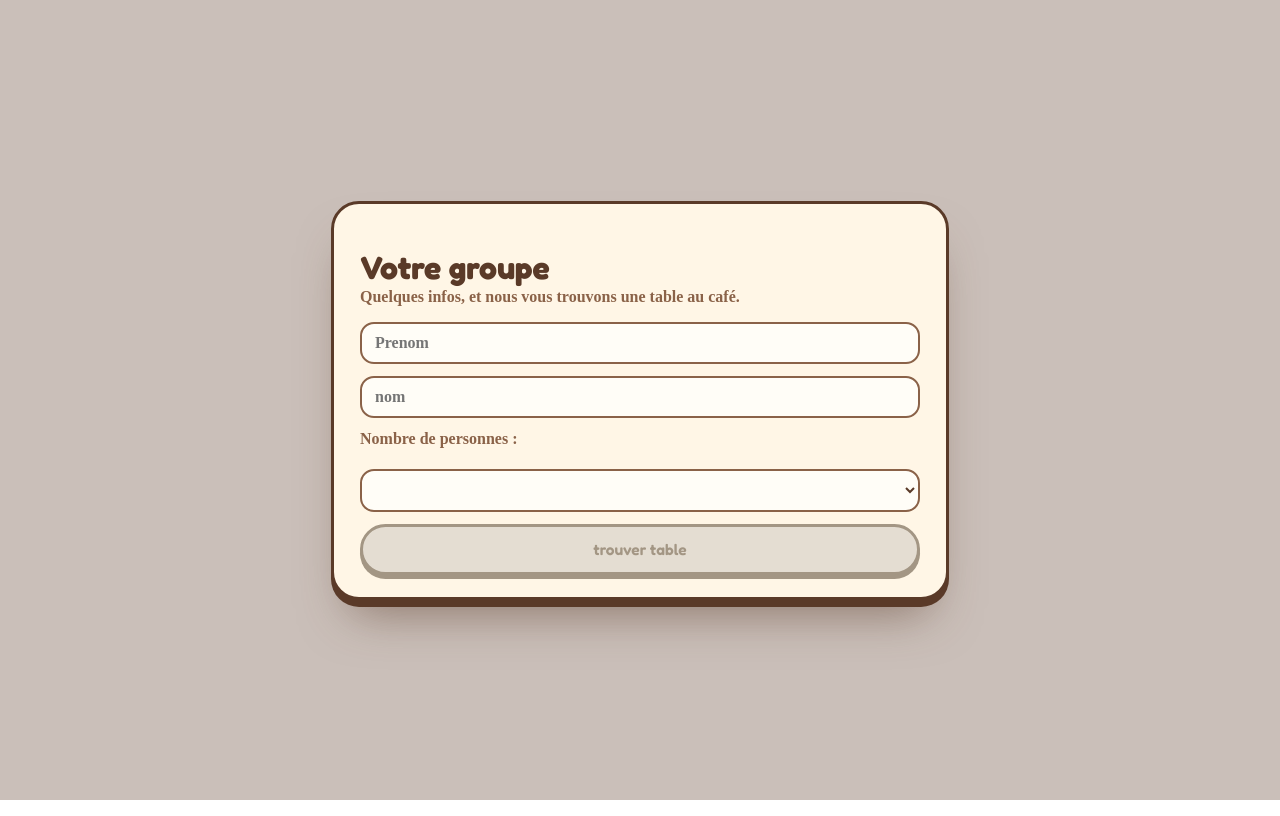
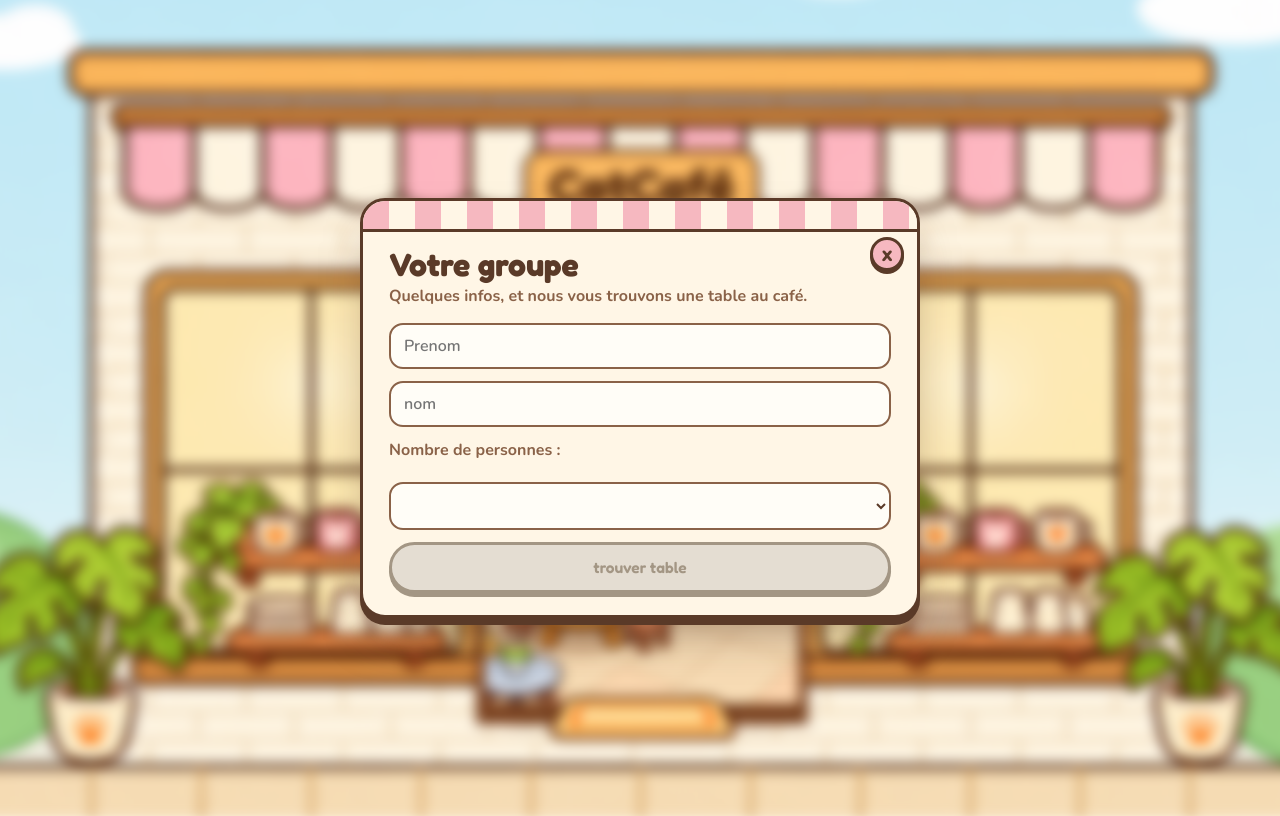
Before and after one commit to guigui-er/FinalProjectV2, an Angular app in the folder catCafeAngular/: page /client in a window 1280 px wide. Built offline with nearby package versions, Linux system fonts and the light colour scheme.

Commit message:
Correction front Client

```diff
--- a/catCafeAngular/src/app/component/entree/entree.css
+++ b/catCafeAngular/src/app/component/entree/entree.css
@@ -1,26 +1,149 @@
-.voile{position:fixed;inset:0;z-index:100;display:none;place-items:center;padding:18px;
-  background:rgba(38,52,30,.42);backdrop-filter:blur(3px)}
+@import url('https://fonts.googleapis.com/css2?family=Fredoka:wght@500;600;700&family=Nunito:wght@600;700;800&display=swap');
+:host{
+  --sauge:#a3b18a; --sauge-clair:#e3ead6; --sauge-fonce:#7f9469;
+  --mousse:#5f7f4a; --mousse-fonce:#3d5a33;
+  --creme:#fbf6ea; --terracotta:#c9714f; --terracotta-fonce:#a85636;
+  --encre:#3b3a2c; --encre-doux:#6b6a55; --brun: #5a3a28;
+  --rose: #f6b8c0; --rose-fonce: #e98a96; --jaune: #ffcc48;
+  font-family:'Nunito', system-ui, sans-serif; font-weight:500;  color: var(--brun);
+  display: block;
+  min-height: 100vh;
+}
+
+*{ box-sizing : border-box }
+
+button, input, select { font-family:inherit }
+
+.page-connexion {
+  position: relative;
+  z-index: 1;                 /* au-dessus du fond flou */
+  min-height: 100vh;
+  display: grid;
+  place-items: center;        /* centre horizontalement et verticalement */
+  padding: 1rem;
+}
+
+.fond-flou {
+  position: fixed;
+  inset: 0;                 /* couvre tout l'écran */
+  z-index: 0;               /* derrière la boîte */
+  background: url('/accueil/cafe.png') center / cover no-repeat;
+  filter: blur(6px);
+  transform: scale(1.05);   /* évite les bords nets que le flou crée sur les côtés */
+}
+
+.voile{
+  position:fixed;
+  inset:0;
+  z-index:100;
+  display:none;
+  place-items:center;
+  padding:18px;
+  background:rgba(38,52,30,.42);
+  backdrop-filter:blur(3px)}
 /* ligne 293 */
-.voile{display:grid;animation:fondu .2s}
+.voile{
+  display:grid;
+  animation:fondu .2s
+}
 /* ligne 501 : section 11, qui remplace le fond */
-.voile{background:rgba(90,58,40,.32)}
+.voile{
+  background:rgba(90,58,40,.32)
+}
+.boite::before {
+      content: "";
+      position: absolute;
+      left: 0;
+      right: 0;
+      top: 0;
+      height: 28px;
+      border-bottom: 3px solid var(--brun);
+      background: repeating-linear-gradient(90deg,
+      var(--rose) 0 26px,
+      var(--creme) 26px 52px);
+      border-radius: 21px 21px 0 0;
+      pointer-events: none;
+}
 
-.boite{position:relative;width:min(560px,94vw);max-height:90vh;overflow:auto;}
-/* ligne 502 : section 11, qui remplace fond, bordure, arrondi, marges internes et ombre */
-.boite{background:#fff6e6;border:3.5px solid #5a3a28;border-radius:28px;padding:48px 26px 22px;
-  box-shadow:0 7px 0 #5a3a28, 0 30px 50px -20px rgba(90,58,40,.6)}
+.boite{
+  position:relative;
+  z-index: 1;
+  --brun: #5a3a28;
+  --creme: #fff6e6;
+  --rose: #f6b8c0;
+  --rose-fonce: #e98a96;
+  --encre-doux: #8a6248;
+  width:min(560px,94vw);
+  max-height: calc(100dvh - 36px);
+  overflow:auto;
+  overflow-x: hidden;
+  background:var(--creme);
+  border: 3px solid var(--brun);
+  border-radius: 25px;
+  color: var(--brun);
+  padding:48px 26px 22px;
+  box-shadow:
+      0 7px 0 var(--brun),
+      0 25px 50px -18px rgba(59, 34, 23, .50);
 
-.boite h2{font-family:'Fredoka';font-size:32px;line-height:1;margin:0 0 4px;color:#5a3a28}
+}
 
-.boite .sous{margin:0 0 16px;color:#8a6248;font-size:14.5x;font-weight: 700;}
+.boite h2{
+  font-family:'Fredoka';
+  font-size:32px;
+  line-height:1;
+  margin:0 0 4px;
+  color:#5a3a28
+}
 
+.boite .sous{
+  margin:0 0 16px;
+  color:#8a6248;
+  font-size:14.5x;
+  font-weight: 700;
+}
+.fermer{
+      position: absolute;
+      top: 36px;
+      right: 13px;
+      display: grid;
+      place-items: center;
+      width: 34px;
+      height: 34px;
+      padding: 0;
+      border: 3px solid var(--brun);
+      border-radius: 50%;
+      background: var(--rose);
+      color: var(--brun);
+      box-shadow: 0 3px 0 var(--brun);
+      font-size: 21px;
+      font-weight: 800;
+      line-height: 1;
+      cursor: pointer;
+      }
 
-
-.champ{display:flex;flex-direction:column;gap:5px;margin-bottom:12px}
+.champ{
+  display:flex;
+  flex-direction:column;
+  gap:5px;
+  margin-bottom:12px
+}
 .champ input,.champ select{
-  font:inherit;font-weight:600;padding:10px 13px;border-radius:12px;border:2px solid #d9dcc8;background:#fffdf7;color:#5a3a28;outline:none
+  font:inherit;
+  font-weight:600;
+  padding:10px 13px;
+  border-radius:12px;
+  border:2px solid #d9dcc8;
+  background:#fffdf7;
+  color:#5a3a28;
+  outline:none
 }
-.champ input,.champ select{border:2.5px solid #8a6248;border-radius:14px;background:#fffdf7;color:#5a3a28}
+.champ input,.champ select{
+  border:2.5px solid #8a6248;
+  border-radius:14px;
+  background:#fffdf7;
+  color:#5a3a28
+}
 
 /* style de base */
 .btn {
--- a/catCafeAngular/src/app/component/entree/entree.html
+++ b/catCafeAngular/src/app/component/entree/entree.html
@@ -43,8 +43,12 @@
 </form>-->
 
 
-<div class="voile" id="voile">
-  <div class="boite" id="boite" >
+<div class="fond-flou" id="voile" aria-hidden="true"></div>
+<div class="page-connexion" (click)="fermerPage()">
+  <div class="boite" id="boite" (click)="$event.stopPropagation()" >
+    <button class="fermer" id="btn-fermer" type="button" aria-label="Fermer"
+    (click)="fermerPage()">x</button>
+
       <h2>Votre groupe</h2>
       <p class="sous">Quelques infos, et nous vous trouvons une table au café.</p>
 
@@ -89,8 +93,7 @@
     <button class="btn large" [disabled]="clientForm.invalid" type="submit">trouver table</button>
   </div>
 </form>
-
-  </div>
+</div>
 </div>
 
 
--- a/catCafeAngular/src/app/component/entree/entree.ts
+++ b/catCafeAngular/src/app/component/entree/entree.ts
@@ -2,7 +2,7 @@ import { Reservation } from './../../model/reservation';
 import { FormBuilder, FormControl, FormGroup, ReactiveFormsModule, Validators } from '@angular/forms';
 import { Observable, startWith, Subject, switchMap } from 'rxjs';
 import { Component, inject, OnInit } from '@angular/core';
-import { CommonModule } from '@angular/common';
+import { CommonModule, Location } from '@angular/common';
 import { ClientService } from '../../service/client-service';
 import { ReservationService } from '../../service/reservation-service';
 import { TableService } from '../../service/table-service';
@@ -37,6 +37,11 @@ export class Entree implements OnInit {
   protected tables?: Table[];
 
   protected nbPersonnes= [1,2,3,4,5,6,7];
+
+  constructor(
+    private location: Location,
+
+  ){}
 
 
   ngOnInit(): void {
@@ -104,5 +109,9 @@ export class Entree implements OnInit {
 
 
     }
+      protected fermerPage() {
+
+    this.location.back();
+  }
 
 }
```
